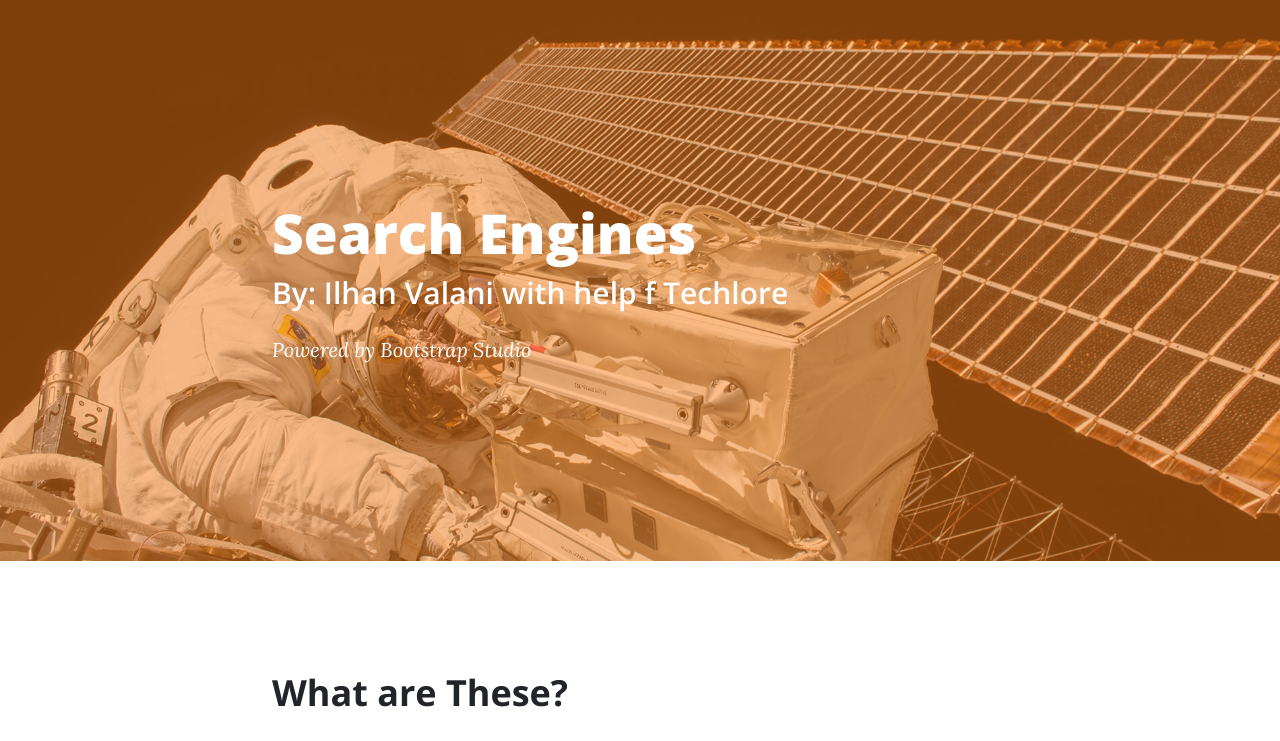
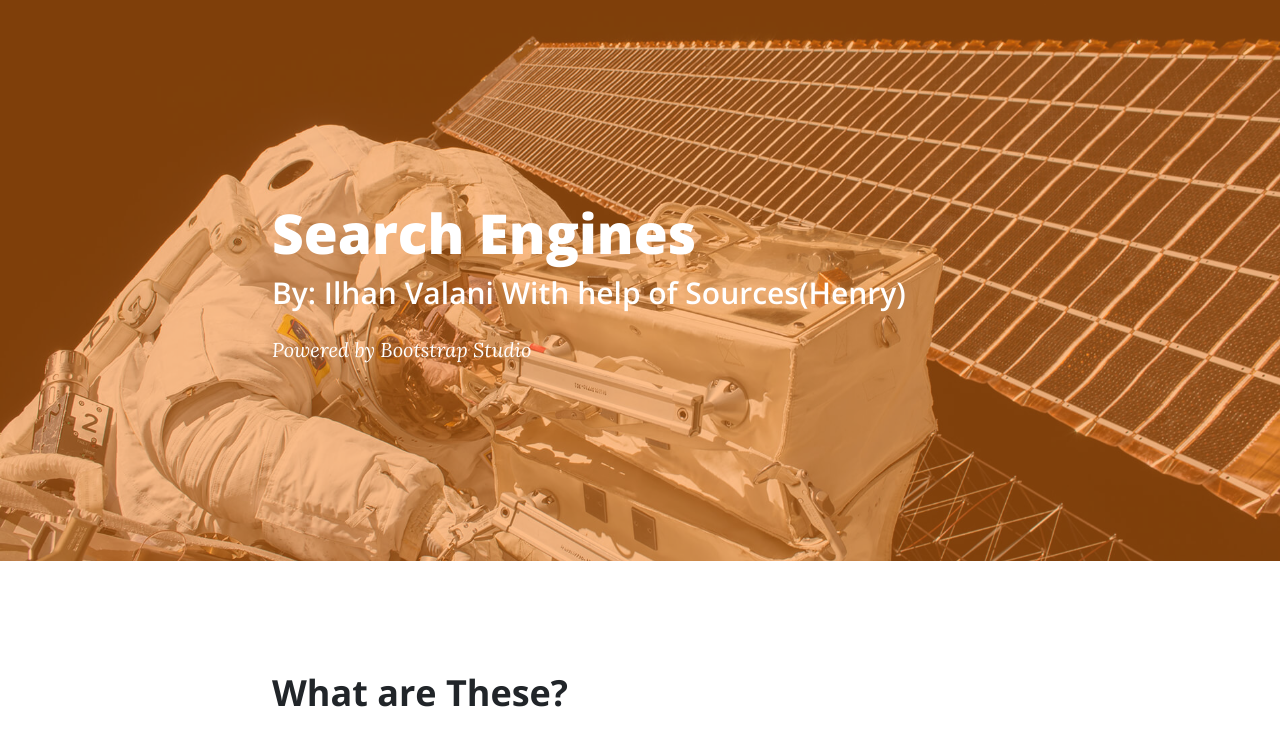
Before and after one commit to Racer098/searchengine, a plain HTML site: page index.html in a window 1280 px wide. Shown: the top 741 px of the page. Drawn offline with nearby package versions, Linux system fonts and the light colour scheme.

Commit message:
Update index.html

```diff
--- a/index.html
+++ b/index.html
@@ -4,7 +4,7 @@
 <head>
     <meta charset="utf-8">
     <meta name="viewport" content="width=device-width, initial-scale=1.0, shrink-to-fit=no">
-    <title>Blog Post - Brand</title>
+    <title>Search</title>
     <link rel="stylesheet" href="assets/bootstrap/css/bootstrap.min.css">
     <link rel="stylesheet" href="https://fonts.googleapis.com/css?family=Open+Sans:300italic,400italic,600italic,700italic,800italic,400,300,600,700,800">
     <link rel="stylesheet" href="https://fonts.googleapis.com/css?family=Lora:400,700,400italic,700italic">
@@ -19,7 +19,7 @@
                 <div class="col-md-10 col-lg-8 mx-auto position-relative">
                     <div class="post-heading">
                         <h1><strong>Search Engines</strong><br></h1>
-                        <h2 class="subheading">By: Ilhan Valani with help f Techlore</h2><span class="meta">Powered by&nbsp;<a href="#">Bootstrap</a>&nbsp;Studio</span>
+                        <h2 class="subheading">By: Ilhan Valani With help of Sources(Henry)</h2><span class="meta">Powered by&nbsp;<a href="#">Bootstrap</a>&nbsp;Studio</span>
                     </div>
                 </div>
             </div>
```
